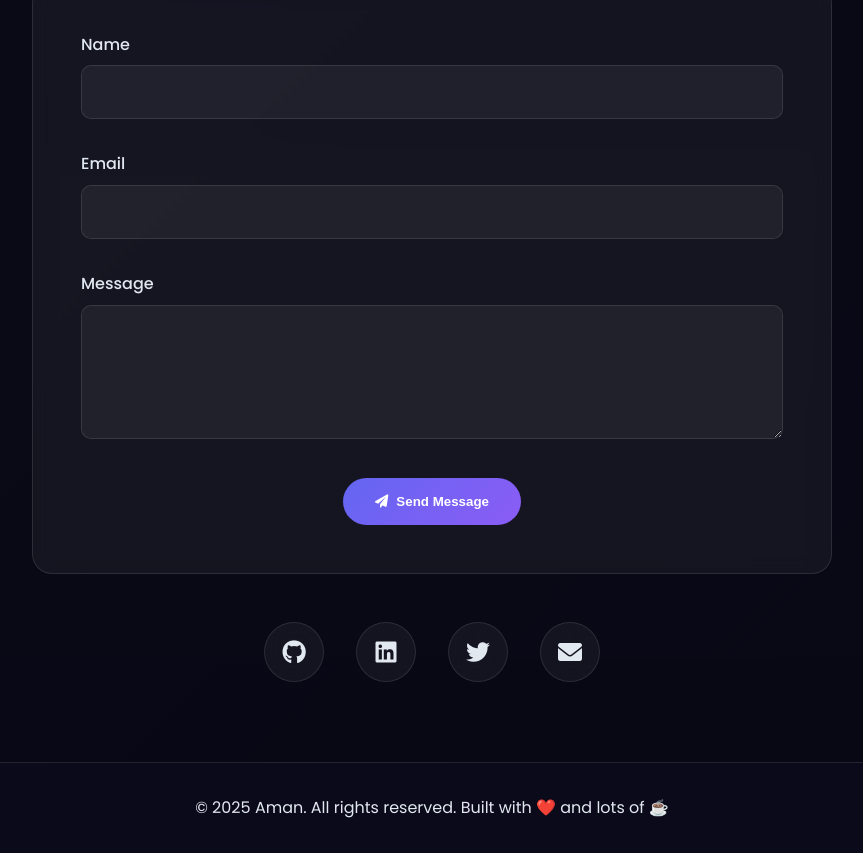
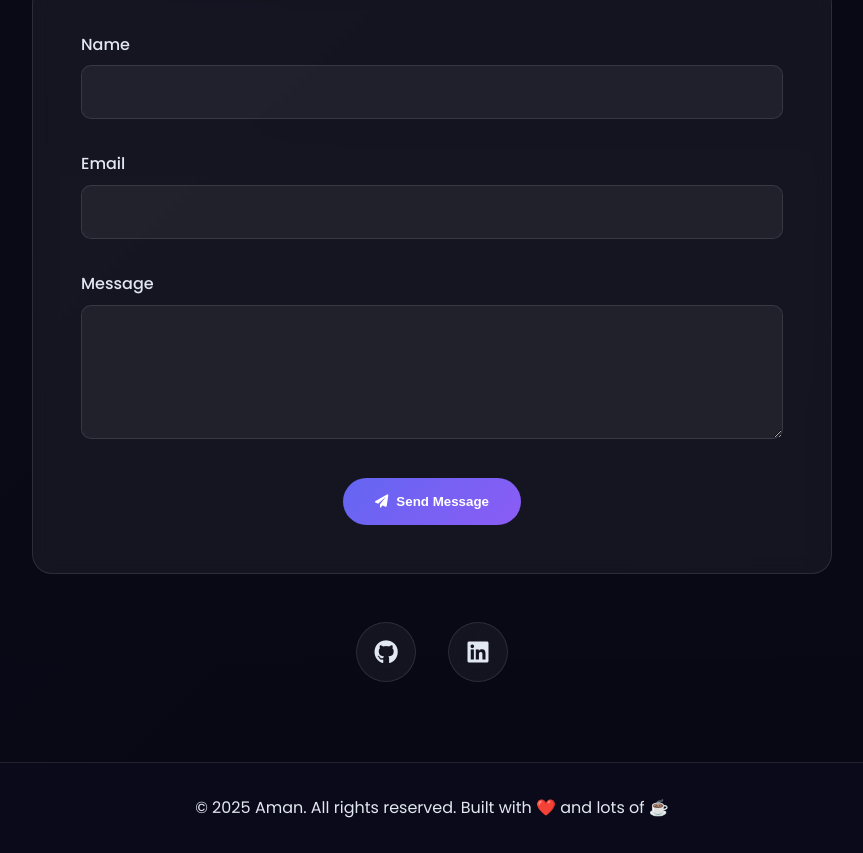
Before and after one commit to amantebriwal4321/My-Portfolio, a plain HTML site: page index.html in a window 1280 px wide. Shown: the part 3915-4768 px from the top of the page, without its empty margins (208-1071 px from the left). Drawn offline with nearby package versions, Linux system fonts and the light colour scheme.

Commit message:
initial commit of portfolio website structure

```diff
--- a/index.html
+++ b/index.html
@@ -258,15 +258,15 @@
                 <a href="https://github.com/amantebriwal4321" class="social-link">
                     <i class="fab fa-github"></i>
                 </a>
-                <a href="https://linkedin.com/in/aman" class="social-link">
+                <a href="https://www.linkedin.com/in/aman-tebriwal-67855b354/" class="social-link">
                     <i class="fab fa-linkedin"></i>
                 </a>
-                <a href="https://twitter.com/aman" class="social-link">
+                <!-- <a href="https://twitter.com/aman" class="social-link">
                     <i class="fab fa-twitter"></i>
-                </a>
-                <a href="mailto:aman@example.com" class="social-link">
+                </a> -->
+                <!-- <a href="mailto:aman@example.com" class="social-link">
                     <i class="fas fa-envelope"></i>
-                </a>
+                </a> -->
             </div>
         </div>
     </section>
```
